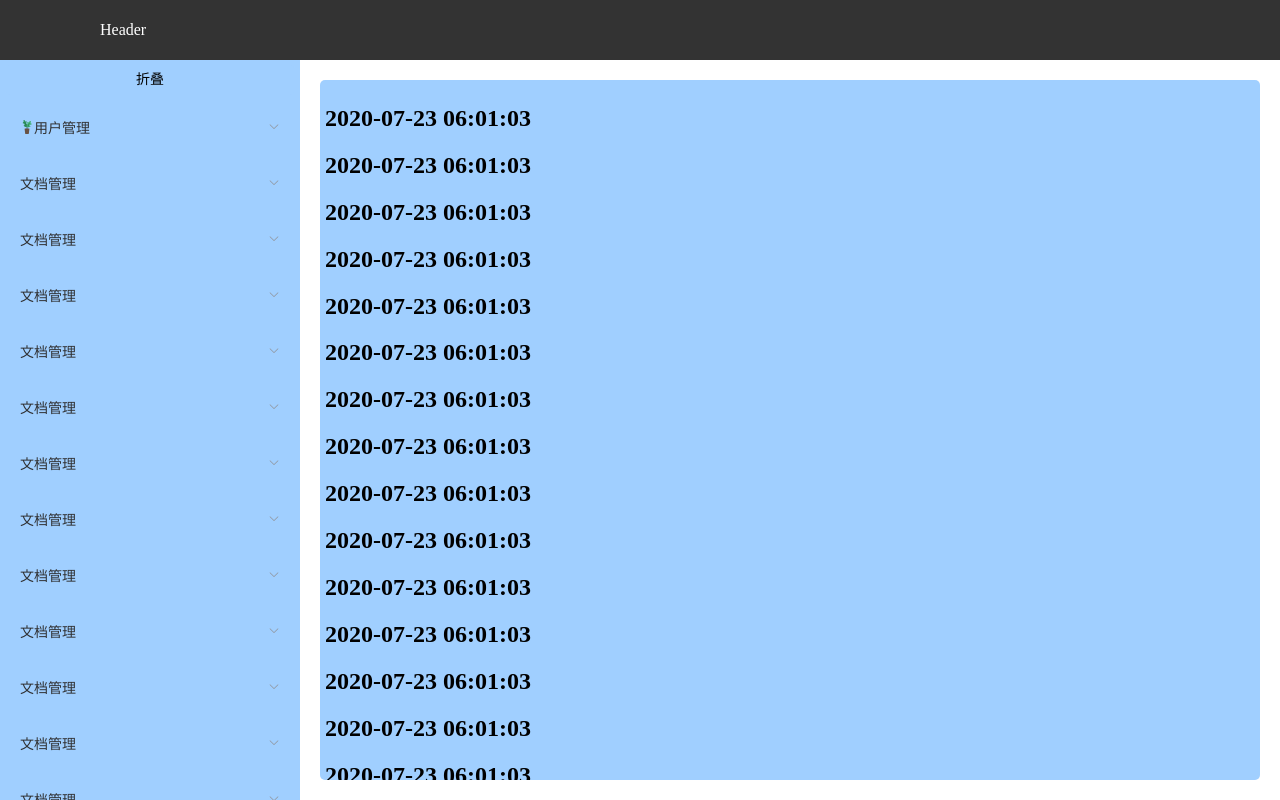
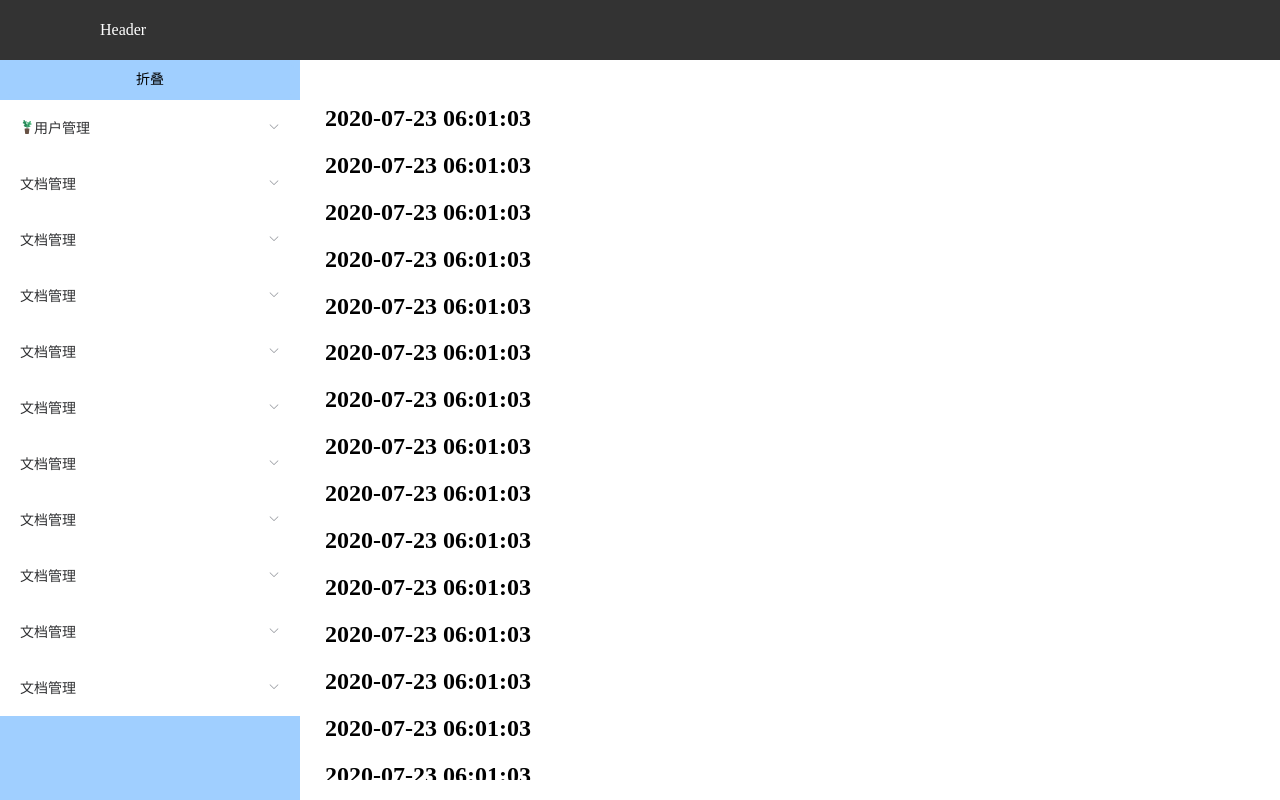
Before and after one commit to lwj1426282929/vue-cli3-seed, a Vue app: page / in a window 1280 px wide. Built offline with nearby package versions, Linux system fonts and the light colour scheme.

Commit message:
修改代码

```diff
--- a/package.json
+++ b/package.json
@@ -44,7 +44,7 @@
     },
     "rules": {
       "no-alert": "error",
-      "space-before-function-paren": [2, "alwalys"]
+      "no-const-assign": "error"
     }
   },
   "browserslist": [
--- a/src/layout/components/navBar.vue
+++ b/src/layout/components/navBar.vue
@@ -39,7 +39,7 @@ export default {
     margin-bottom: 20px;
     box-sizing: border-box;
     padding: 10px;
-    background: #a0cfff;
+    // background: #a0cfff;
     border-radius: 5px;
 }
 </style>
--- a/src/layout/components/slidebar.vue
+++ b/src/layout/components/slidebar.vue
@@ -5,7 +5,7 @@
     <el-scrollbar wrap-class="scrollbar-wrapper">
       <el-menu router
                unique-opened
-               background-color="#a0cfff"
+
                :collapse="isCollapse"
                :collapse-transition="false"
                :default-active="$route.path">
@@ -49,48 +49,6 @@ export default {
       ...document,
       ...document,
       ...document,
-      ...document,
-      ...document,
-      ...document,
-      ...document,
-      ...document,
-      ...document,
-      ...document,
-      ...document,
-      ...document,
-      ...document,
-      ...document,
-      ...document,
-      ...document,
-      ...document,
-      ...document,
-      ...document,
-      ...document,
-      ...document,
-      ...document,
-      ...document,
-      ...document,
-      ...document,
-      ...document,
-      ...document,
-      ...document,
-      ...document,
-      ...document,
-      ...document,
-      ...document,
-      ...document,
-      ...document,
-      ...document,
-      ...document,
-      ...document,
-      ...document,
-      ...document,
-      ...document,
-      ...document,
-      ...document,
-      ...document,
-      ...document,
-      ...document
     ]
   }
 }
@@ -98,7 +56,7 @@ export default {
 
 <style lang="less" scoped>
 .el-aside {
-  box-sizing: border-box;
+  // box-sizing: border-box;
   display: flex;
   flex-direction: column;
   background: #a0cfff;
@@ -136,6 +94,7 @@ export default {
 
   .el-menu {
     border: 0 none;
+    max-width: 300px;
   }
 
   /deep/ .el-menu--collapse > div > .el-submenu > .el-submenu__title span {
--- a/src/layout/index.vue
+++ b/src/layout/index.vue
@@ -51,7 +51,7 @@ export default {
 
     & > .el-scrollbar {
       flex: 1;
-      background: #a0cfff;
+      // background: #a0cfff;
       border-radius: 5px;
 
       /deep/.el-scrollbar__wrap {
```
